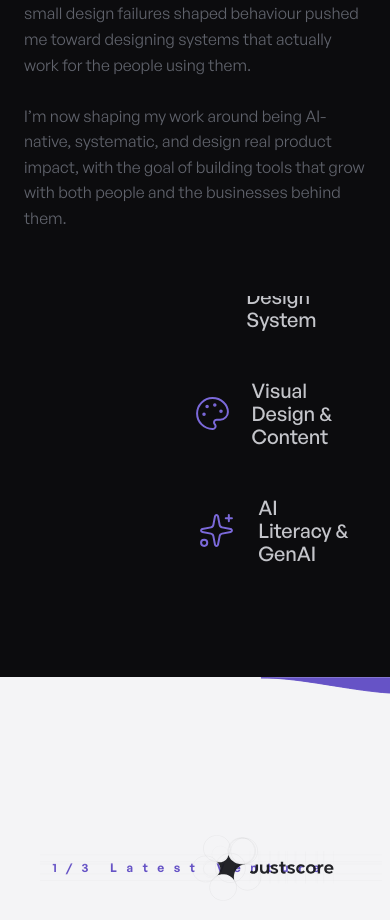
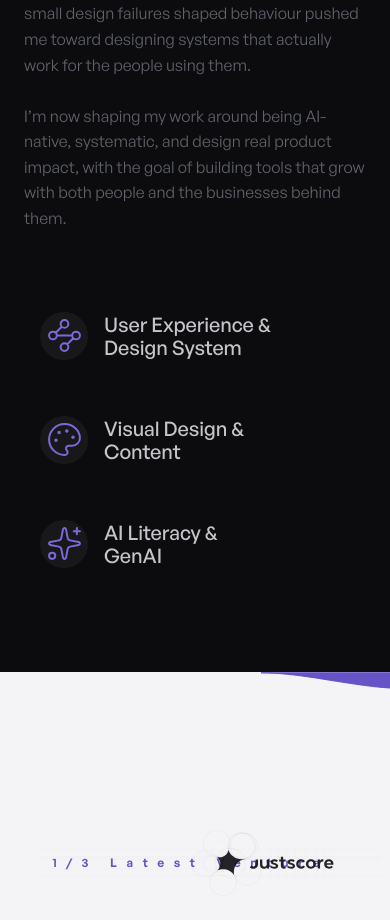
Before and after one commit to Gianeo/violafavola, a Next.js app: page / in a window 390 px wide. Shown: the part 1000-1920 px from the top of the page. Built offline with nearby package versions, Linux system fonts and the light colour scheme.

Commit message:
responsive 27/01/26

```diff
--- a/src/components/sections/Expertise.tsx
+++ b/src/components/sections/Expertise.tsx
@@ -13,15 +13,15 @@ export function Expertise({ items }: ExpertiseContent) {
     ));
 
   return (
-    <Section tone="dark" className="-mt-40">
+    <Section tone="dark" className="-mt-16 md:-mt-40">
       <Container>
       <Grid>
-        <div className="col-start-4 col-span-7 flex flex-col gap-8 pb-8">
-          <div className="flex flex-col gap-4 md:flex-row">
+        <div className="col-span-4 flex flex-col gap-6 pb-6 md:col-start-4 md:col-span-7 md:gap-8 md:pb-8">
+          <div className="flex flex-col gap-6 md:flex-row md:gap-4">
             {items.map((item) => (
-              <div key={item.title} className="flex-1 p-4 pl-0">
+              <div key={item.title} className="md:flex-1 p-4 md:p-0">
                 <div className="flex items-center gap-4">
-                  <span className="flex size-16 items-center justify-center rounded-full">
+                  <span className="flex size-12 items-center justify-center rounded-full bg-white/5 md:size-16 md:bg-transparent">
                     <Icon src={item.icon} alt={item.title} size={20} />
                   </span>
                   <h3 className="copy-lg font-medium text-neutral-lighter">
```
